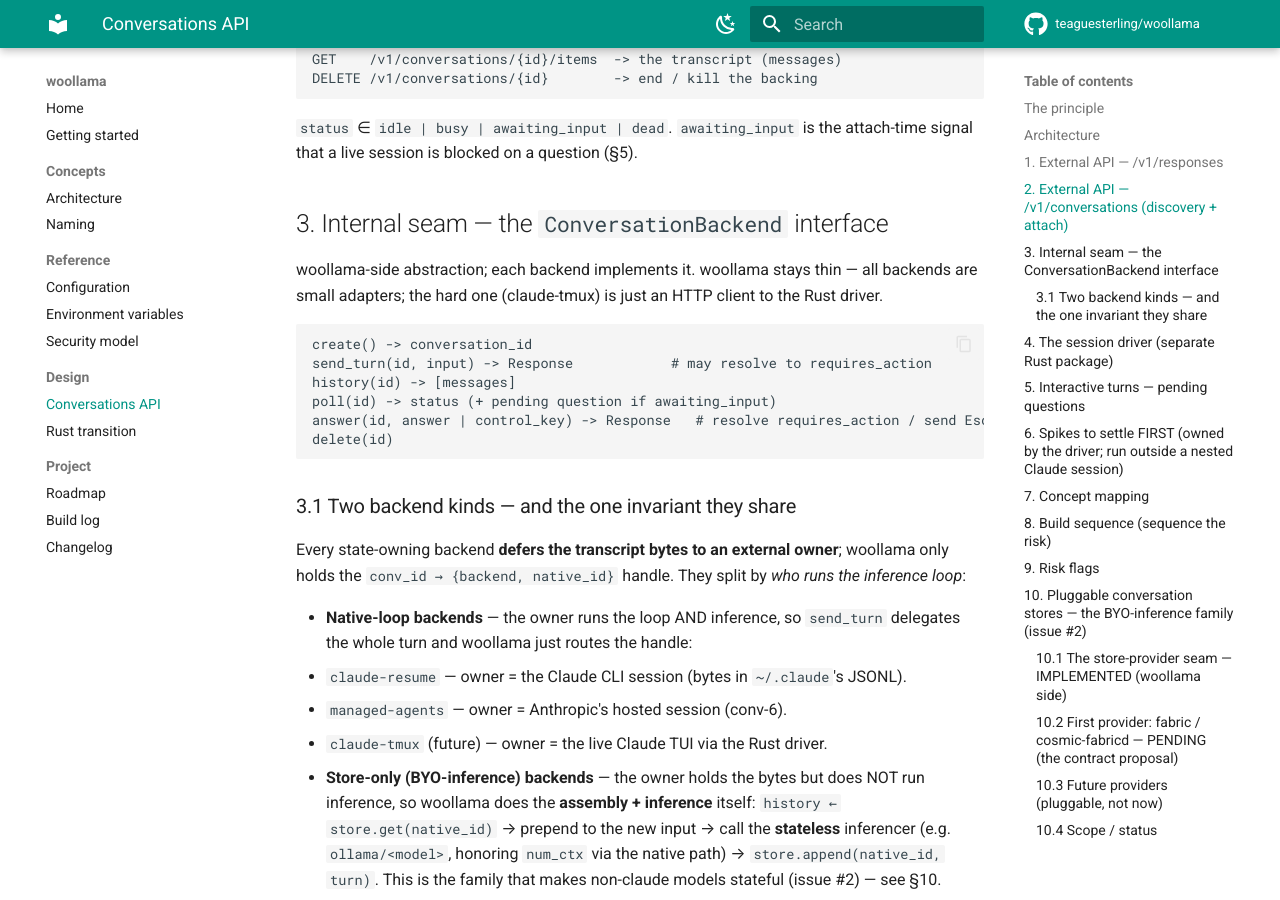
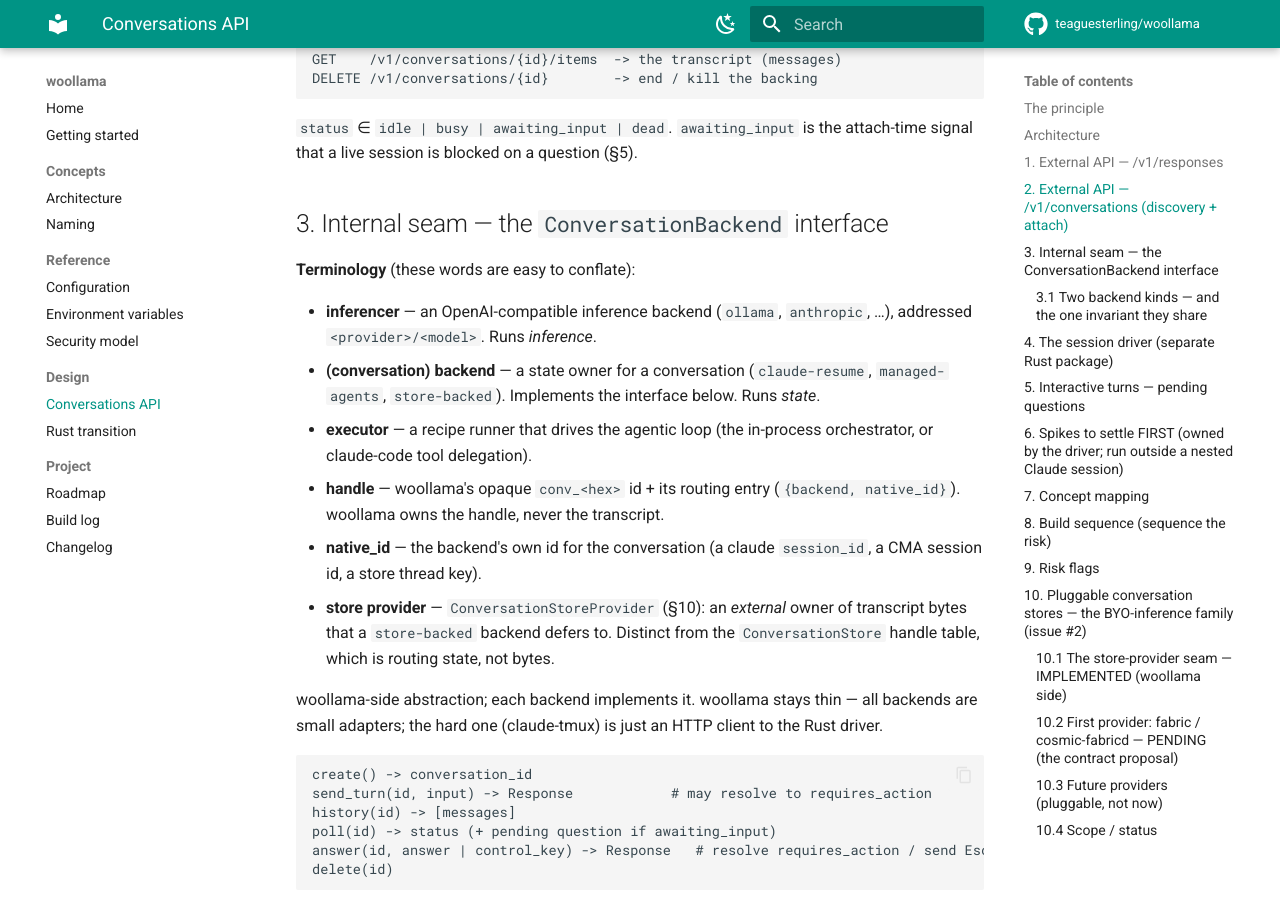
Before and after one commit to teaguesterling/woollama, an MkDocs documentation site: the page built from docs/conversations-api-design.md, in a window 1280 px wide and 900 px high, scrolled down 2982 px. Built offline with MkDocs 1.6.1 and Material for MkDocs 9.7.7, drawn with Linux system fonts in a browser that asks for light colours; comment, search, counter and statistics services are not loaded.

Commit message:
docs: review polish — naming outcome, verifications split, terminology
Final items from the doc review:

- naming.md: the "what's next" action list (all long done) → an "Outcome (done)"
  note recording that woollama was chosen and the follow-through is complete.
- roadmap.md: split the conflated "Pending verifications" into "Still pending"
  (claude-code lockdown, anthropic cloud round-trip) vs "Live-verified" (tool
  delegation, managed-agents, streaming orchestration, + a catch-all for this
  session's conversation-surface verifications); removed the duplicate anthropic
  bullet and the now-redundant strikethroughs.
- conversations-api-design.md §3: a terminology box grounding the easily-confused
  words (inferencer / conversation backend / executor / handle / native_id /
  store provider vs the ConversationStore handle table).

Build-log stays in the published nav by decision — it's useful project history,
linked from roadmap, grouped under Project (the review flagged this as
optional/low-priority). mkdocs --strict clean.

```diff
--- a/docs/conversations-api-design.md
+++ b/docs/conversations-api-design.md
@@ -121,6 +121,22 @@ DELETE /v1/conversations/{id}        -> end / kill the backing
 attach-time signal that a live session is blocked on a question (§5).
 
 ## 3. Internal seam — the `ConversationBackend` interface
+
+**Terminology** (these words are easy to conflate):
+
+- **inferencer** — an OpenAI-compatible inference backend (`ollama`, `anthropic`,
+  …), addressed `<provider>/<model>`. Runs *inference*.
+- **(conversation) backend** — a state owner for a conversation (`claude-resume`,
+  `managed-agents`, `store-backed`). Implements the interface below. Runs *state*.
+- **executor** — a recipe runner that drives the agentic loop (the in-process
+  orchestrator, or claude-code tool delegation).
+- **handle** — woollama's opaque `conv_<hex>` id + its routing entry
+  (`{backend, native_id}`). woollama owns the handle, never the transcript.
+- **native_id** — the backend's own id for the conversation (a claude
+  `session_id`, a CMA session id, a store thread key).
+- **store provider** — `ConversationStoreProvider` (§10): an *external* owner of
+  transcript bytes that a `store-backed` backend defers to. Distinct from the
+  `ConversationStore` handle table, which is routing state, not bytes.
 
 woollama-side abstraction; each backend implements it. woollama stays thin —
 all backends are small adapters; the hard one (claude-tmux) is just an HTTP
```
Also changed, not shown: docs/naming.md (+6 -6 lines), docs/roadmap.md (+18 -8 lines).
